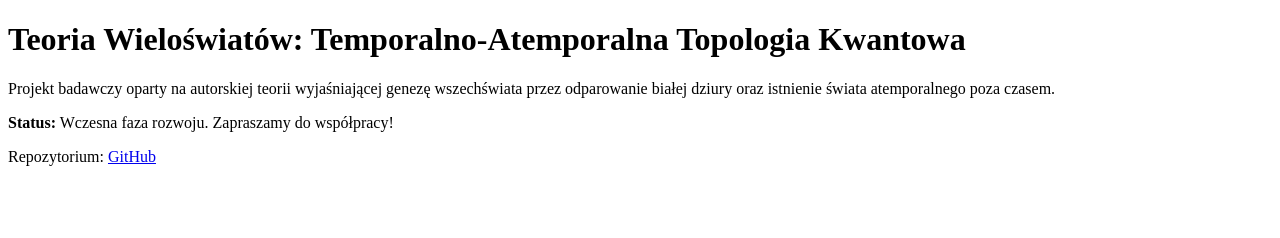
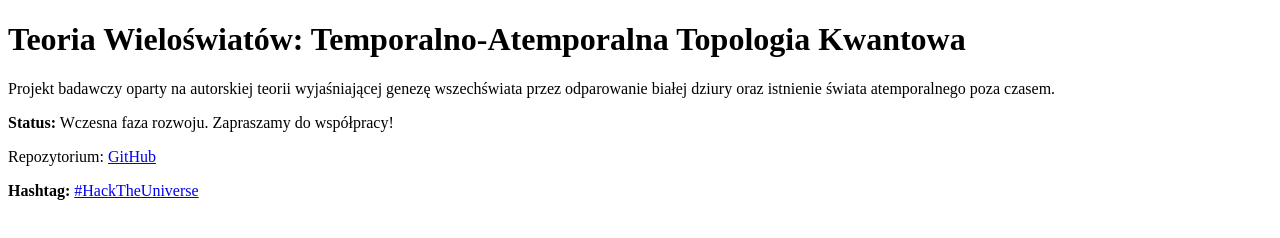
Before and after one commit to krzyshtoof/Multiverse-Theory, a plain HTML site: page docs/index.html in a window 1280 px wide. Drawn offline with Linux system fonts and the light colour scheme.

Commit message:
Add #HackTheUniverse hashtag to project identity

```diff
--- a/docs/index.html
+++ b/docs/index.html
@@ -12,3 +12,4 @@
     <p>Repozytorium: <a href="https://github.com/twoj-uzytkownik/multiverse-theory">GitHub</a></p>
 </body>
 </html>
+<p><strong>Hashtag:</strong> <a href="https://twitter.com/hashtag/HackTheUniverse">#HackTheUniverse</a></p>
```
Also changed, not shown: docs/about.txt, 2 other files.
